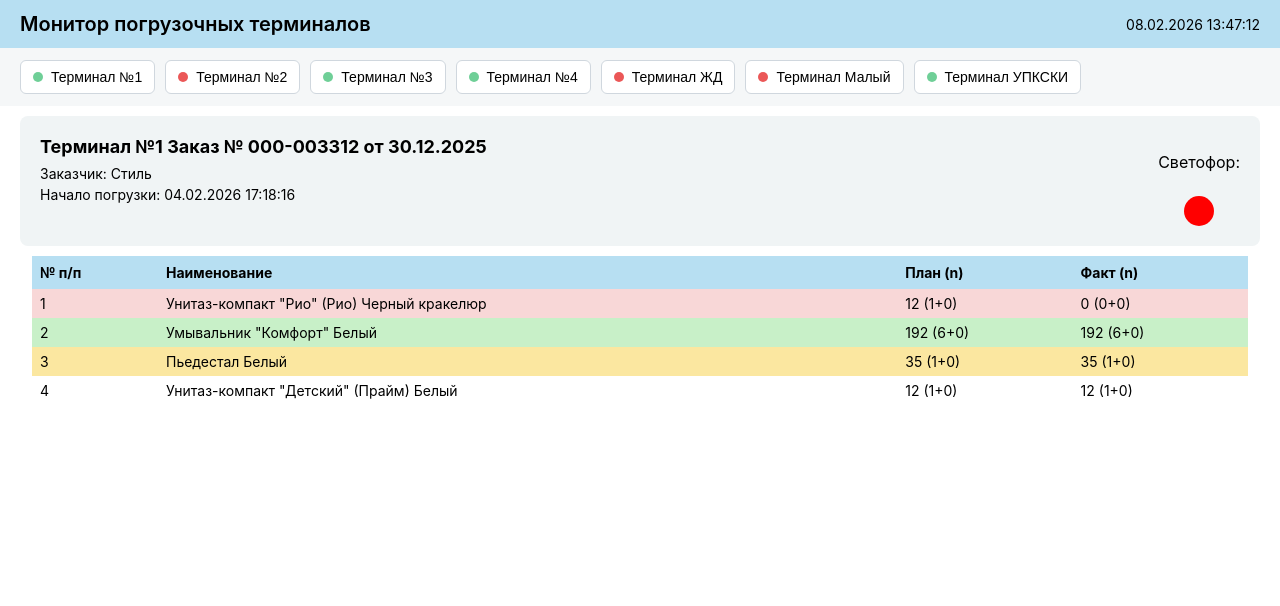
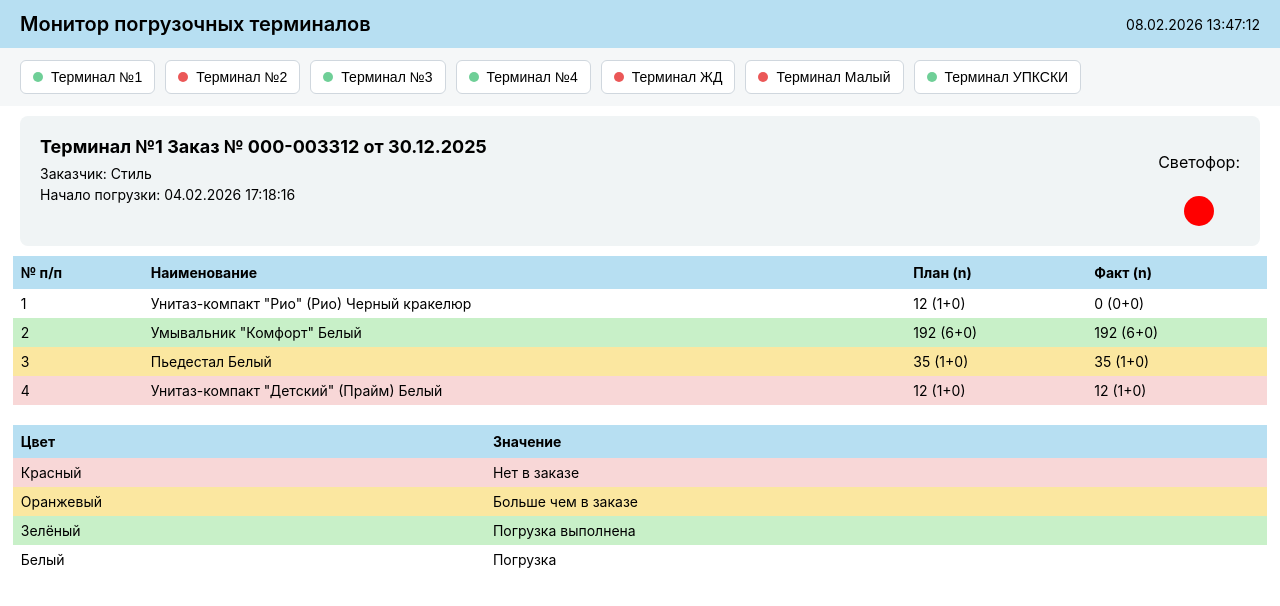
Before and after one commit to KraKuz/Terminal-Monitor, a React (Create React App) app: page / in a window 1280 px wide. Shown: the top 606 px of the page. Built offline with nearby package versions, Linux system fonts and the light colour scheme.

Commit message:
Full base structure done

```diff
--- a/src/App.css
+++ b/src/App.css
@@ -89,7 +89,7 @@
 
 /* --- Таблица заказа --- */
 .order-table {
-  width: 95%;
+  width: 98%;
   margin: 10px auto 20px auto;
   border-collapse: collapse;
   font-size: 14px;
@@ -121,3 +121,21 @@
 .status-loading {
   background-color: #ffffff; /* белый */
 }
+
+/* --- Подвал --- */
+.footer-table {
+  width: 98%;
+  margin: 20px auto 20px auto;
+  border-collapse: collapse;
+  font-size: 14px;
+}
+
+.footer-table th {
+  background-color: #b7dff2; /* небесно голубой */
+  padding: 8px;
+  text-align: left;
+}
+
+.footer-table td {
+  padding: 6px 8px;
+}
--- a/src/App.tsx
+++ b/src/App.tsx
@@ -27,10 +27,10 @@ const terminals: Terminal[] = [
 
 // Тестовые данные для таблицы
 const testOrderItems: OrderItem[] = [
-  { id: 1, name: 'Унитаз-компакт "Рио" (Рио) Черный кракелюр', plan: '12 (1+0)', fact: '0 (0+0)', status: "none" },
+  { id: 1, name: 'Унитаз-компакт "Рио" (Рио) Черный кракелюр', plan: '12 (1+0)', fact: '0 (0+0)', status: "loading" },
   { id: 2, name: 'Умывальник "Комфорт" Белый', plan: '192 (6+0)', fact: '192 (6+0)', status: "done" },
   { id: 3, name: 'Пьедестал Белый', plan: '35 (1+0)', fact: '35 (1+0)', status: "more" },
-  { id: 4, name: 'Унитаз-компакт "Детский" (Прайм) Белый', plan: '12 (1+0)', fact: '12 (1+0)', status: "loading" },
+  { id: 4, name: 'Унитаз-компакт "Детский" (Прайм) Белый', plan: '12 (1+0)', fact: '12 (1+0)', status: "none" },
 ];
 
 function App() {
@@ -106,6 +106,34 @@ function App() {
         </table>
       )}
 
+      {/* Подвал */}
+      <table className="footer-table">
+        <thead>
+          <tr>
+            <th>Цвет</th>
+            <th>Значение</th>
+          </tr>
+        </thead>
+        <tbody>
+          <tr className="status-none">
+            <td>Красный</td>
+            <td>Нет в заказе</td>
+          </tr>
+          <tr className="status-more">
+            <td>Оранжевый</td>
+            <td>Больше чем в заказе</td>
+          </tr>
+          <tr className="status-done">
+            <td>Зелёный</td>
+            <td>Погрузка выполнена</td>
+          </tr>
+          <tr className="status-loading">
+            <td>Белый</td>
+            <td>Погрузка</td>
+          </tr>
+        </tbody>
+      </table>
+
     </div>
   );
 }
```
